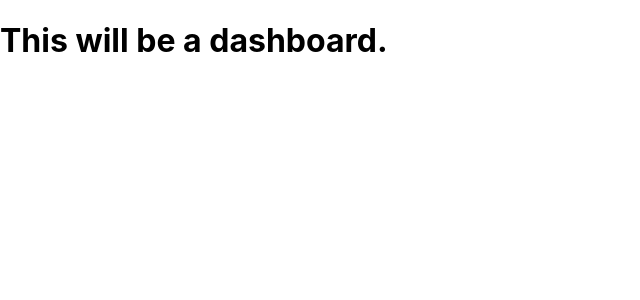
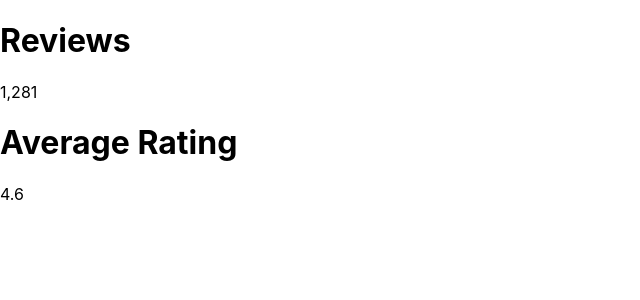
Before and after one commit to mellisporter/react-dashboard, a React (Create React App) app: page / in a window 1280 px wide. Shown: the top 300 px of the page, without its empty margins (0-640 px from the left). Built offline with nearby package versions, Linux system fonts and the light colour scheme.

Commit message:
review and rating components

```diff
--- a/src/App.js
+++ b/src/App.js
@@ -1,9 +1,9 @@
-import logo from './logo.svg';
 import './App.css';
+import Dashboard from "./components/Dashboard"
 
 function App() {
   return (
-    <h1>This will be a dashboard.</h1>
+    <Dashboard/>
   );
 }
 
--- /dev/null
+++ b/src/components/Dashboard.js
@@ -0,0 +1,14 @@
+import Reviews from "./Reviews";
+import Rating from "./Rating";
+
+function Dashboard() {
+    return(
+        <div>
+            <Reviews/>
+            <Rating/>
+
+        </div>
+    )
+}
+
+export default Dashboard;
--- /dev/null
+++ b/src/components/Rating.js
@@ -0,0 +1,10 @@
+function Rating() {
+    return(
+        <div>
+            <h1>Average Rating</h1>
+            <p>4.6</p>
+        </div>
+    )
+}
+
+export default Rating;
--- /dev/null
+++ b/src/components/Reviews.js
@@ -0,0 +1,11 @@
+function Reviews() {
+    return(
+        <div>
+             <h1>Reviews</h1>
+        <p>1,281</p>
+        </div>
+
+    )
+}
+
+export default Reviews;
```
Also changed, not shown: src/components/Analysis.js (added), src/components/Sidebar.js (added), src/components/Visitors.js (added).
